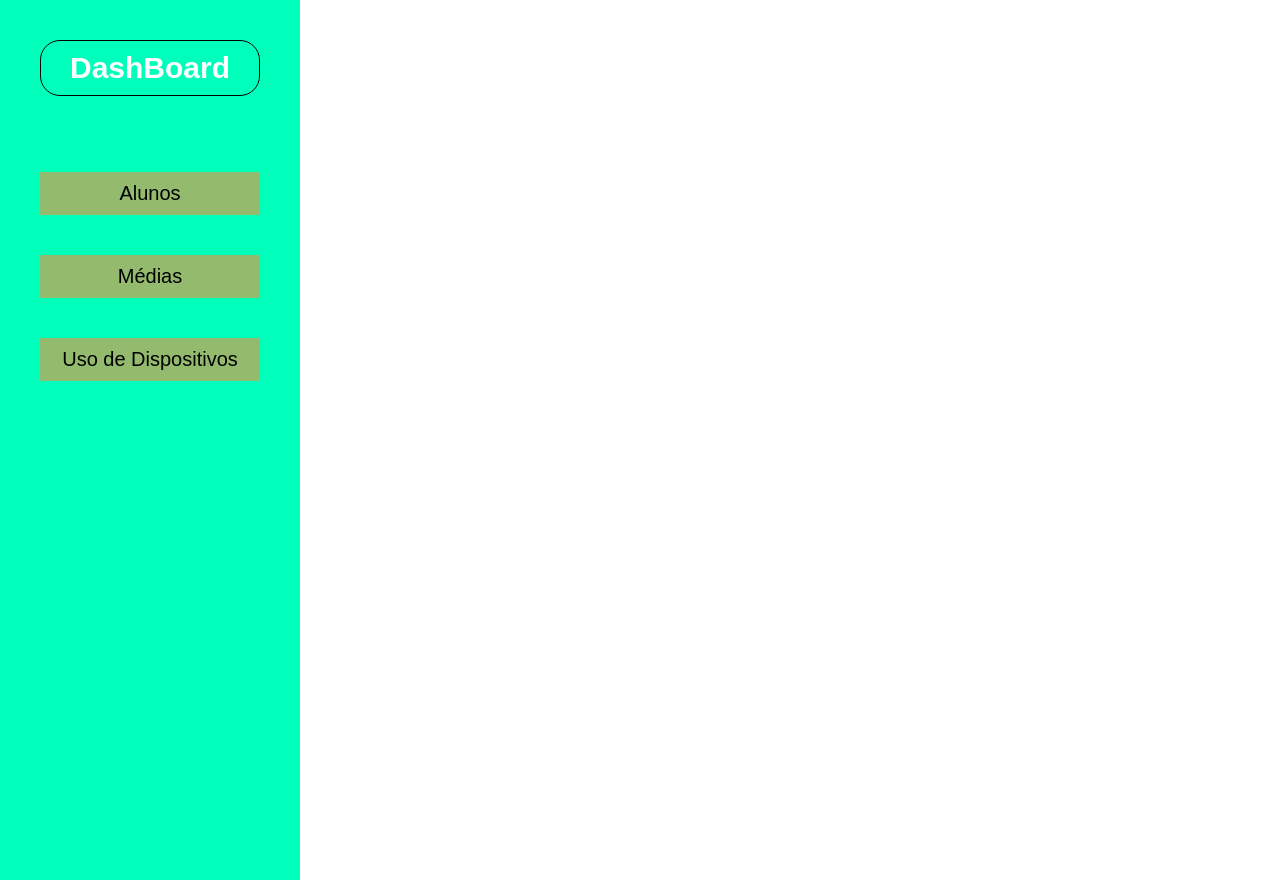
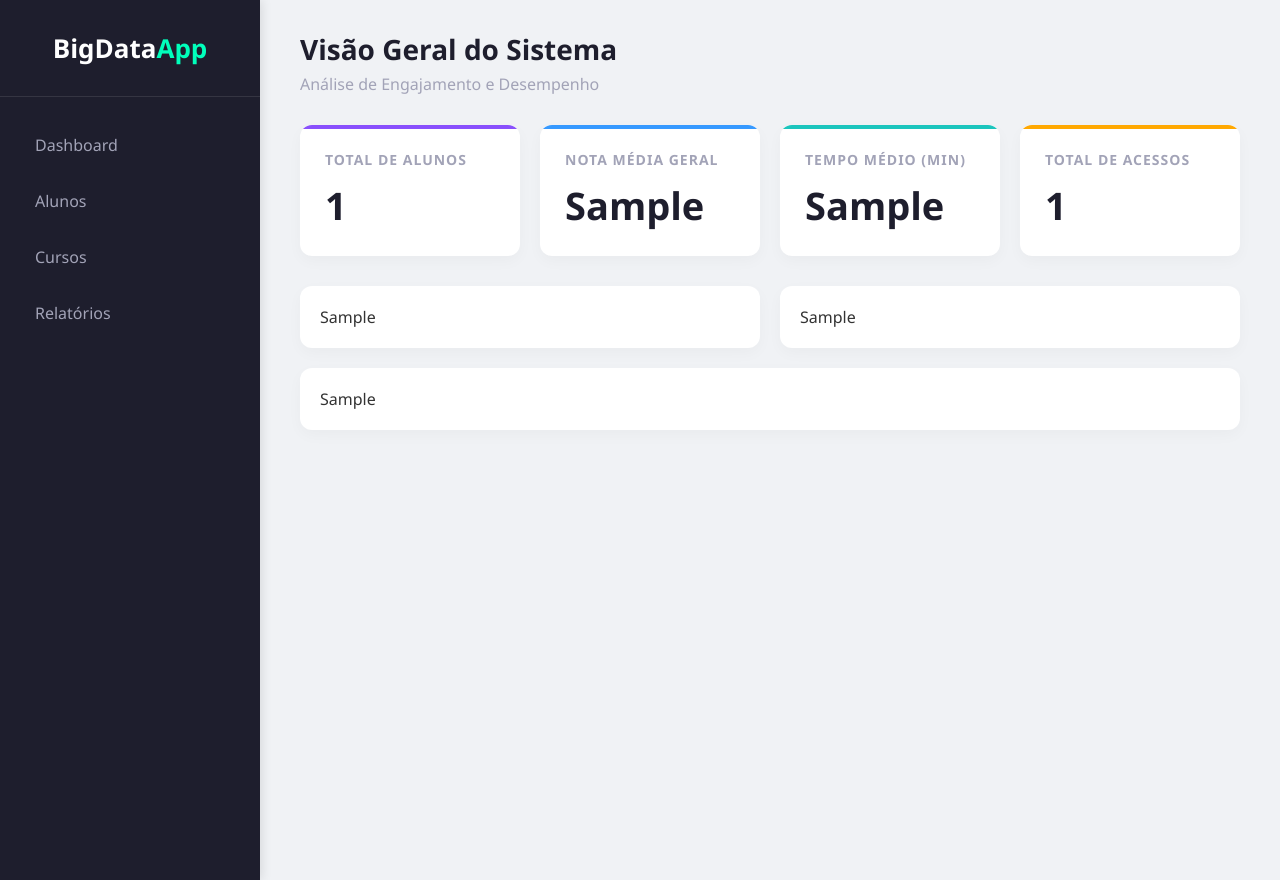
Before and after one commit to Victordemelo/dataAnalysisProjects, a Django app: template app_analise/templates/index.html in a window 1280 px wide. Run offline with Django 4.2, Linux system fonts and the light colour scheme; the template is opened without the code that fills it: most values are stand-ins (such as "Sample title", 1, 10 or a date in 2020).

Commit message:
Feat: ajuste no html e css do projeto.

```diff
--- a/app_analise/static/style.css
+++ b/app_analise/static/style.css
@@ -1,55 +1,188 @@
-body {
-    margin: 0;
-    padding: 0;
-    font-family: Arial, sans-serif;
+/* RESET */
+
+*{
+margin:0;
+padding:0;
+box-sizing:border-box;
+font-family:'Segoe UI', Roboto, Helvetica, Arial, sans-serif;
 }
 
-a {
-    text-decoration: none;
-    color: #007bff;
-}
-
-.container {
-    display: flex;
-    min-height: 100vh;
-}
-
-.navbar {
-    display: flex;
-    background-color: #00ffbb;
-    color: #fff;
-    position: fixed;
-    flex-direction: column;
-    width: 300px;
-    height: 100%;
-    padding-top: 20px;
-}
-
-.navbar h1 {
-    margin: 20px 40px;
-    padding: 10px;
-    font-size: 30px;
-    text-align: center;
-    border: 1px solid #000000;
-    border-radius: 20px;
-}
-
-ul {
-    list-style-type: none;
-    color: black;
-    padding: 0;
+body{
+background-color:#f0f2f5;
+color:#333;
+display:flex;
 }
 
 a{
-    color: black;
-    text-decoration: none;
+text-decoration:none;
 }
 
-li {
-    display: flex;
-    justify-content: center;
-    background-color: rgb(148, 186, 110);
-    font-size: 20px;
-    margin: 40px 40px;
-    padding: 10px 0px;
+
+/* SIDEBAR */
+
+.navbar{
+background-color:#1e1e2d;
+color:#fff;
+position:fixed;
+flex-direction:column;
+width:260px;
+height:100vh;
+box-shadow:2px 0 10px rgba(0,0,0,0.1);
 }
+
+.logo{
+padding:30px 20px;
+text-align:center;
+border-bottom:1px solid rgba(255,255,255,0.1);
+margin-bottom:20px;
+}
+
+.logo h1{
+font-size:26px;
+color:#fff;
+font-weight:700;
+}
+
+.logo span{
+color:#00ffbb;
+}
+
+.nav-links{
+list-style:none;
+}
+
+.nav-links li{
+padding:5px 20px;
+}
+
+.nav-links a{
+display:block;
+color:#a2a3b7;
+font-size:16px;
+padding:12px 15px;
+border-radius:8px;
+transition:all 0.3s ease;
+}
+
+.nav-links a:hover{
+background-color:#2b2b40;
+color:#00ffbb;
+transform:translateX(5px);
+}
+
+
+/* CONTEÚDO */
+
+.main-content{
+margin-left:260px;
+padding:30px 40px;
+width:calc(100% - 260px);
+max-width:1600px;
+}
+
+.top-header{
+margin-bottom:30px;
+}
+
+.top-header h2{
+font-size:28px;
+color:#1e1e2d;
+}
+
+.top-header p{
+color:#a2a3b7;
+margin-top:5px;
+}
+
+
+/* CARDS */
+
+.cards-grid{
+display:grid;
+grid-template-columns:repeat(auto-fit, minmax(220px,1fr));
+gap:20px;
+margin-bottom:30px;
+width:100%;
+}
+
+.card{
+background-color:#fff;
+padding:25px;
+border-radius:12px;
+box-shadow:0 5px 15px rgba(0,0,0,0.03);
+position:relative;
+overflow:hidden;
+transition:transform 0.3s ease;
+}
+
+.card:hover{
+transform:translateY(-5px);
+}
+
+.card h3{
+font-size:14px;
+color:#a2a3b7;
+text-transform:uppercase;
+letter-spacing:1px;
+margin-bottom:10px;
+}
+
+.card .valor{
+font-size:38px;
+font-weight:700;
+color:#1e1e2d;
+}
+
+
+/* LINHA COLORIDA NO CARD */
+
+.card::before{
+content:'';
+position:absolute;
+top:0;
+left:0;
+width:100%;
+height:4px;
+}
+
+.card-purple::before{
+background:#8950fc;
+}
+
+.card-blue::before{
+background:#3699ff;
+}
+
+.card-green::before{
+background:#1bc5bd;
+}
+
+.card-orange::before{
+background:#ffa800;
+}
+
+
+/* GRÁFICOS */
+
+.charts-area{
+display:grid;
+grid-template-columns:1fr 1fr;
+gap:20px;
+}
+
+.chart-box{
+background:#fff;
+padding:20px;
+border-radius:12px;
+box-shadow:0 5px 15px rgba(0,0,0,0.03);
+}
+
+.chart-full{
+grid-column:1 / -1;
+}
+
+/* TABELAS AJAX */
+
+#relatorio_alunos, #relatorio_cursos, #relatorio_tempo_uso{
+    display: none;
+}
--- a/app_analise/templates/index.html
+++ b/app_analise/templates/index.html
@@ -5,28 +5,165 @@
 <head>
     <meta charset="UTF-8">
     <meta name="viewport" content="width=device-width, initial-scale=1.0">
-    <title>Projeto Dashbord</title>
+    <title>Analytics Dashboard | Gestão de Conhecimento</title>
+
     <link rel="stylesheet" href="{% static 'style.css' %}">
 </head>
 
 <body>
 
-    <header>
-        <div class="container">
-            <nav class="navbar">
-                <h1>DashBoard</h1>
-                <ul class="nav-links">
-                    <li><a href="#">Alunos</a></li>
-                    <li><a href="#">Médias </a></li>
-                    <li><a href="#">Uso de Dispositivos</a></li>
-                </ul>
-            </nav>
+    <!-- SIDEBAR -->
+    <nav class="navbar">
+
+        <div class="logo">
+            <h1>BigData<span>App</span></h1>
         </div>
-    </header>
 
-    <main></main>
+        <ul class="nav-links">
+            <li><a href="#">Dashboard</a></li>
+            <li><a href="#relatorio_alunos">Alunos</a></li>
+            <li><a href="#relatorio_cursos">Cursos</a></li>
+            <li><a href="#relatorio_tempo_uso">Relatórios</a></li>
+        </ul>
 
-    <script src="{% static 'script.js' %}"></script</script>
+    </nav>
+
+
+    <!-- CONTEÚDO PRINCIPAL -->
+    <main class="main-content">
+
+        <header class="top-header">
+
+            <div>
+                <h2>Visão Geral do Sistema</h2>
+                <p>Análise de Engajamento e Desempenho</p>
+            </div>
+
+        </header>
+
+
+        <!-- CARDS -->
+        <section class="cards-grid">
+
+            <div class="card card-purple">
+                <h3>Total de Alunos</h3>
+                <p class="valor">{{ total_alunos }}</p>
+            </div>
+
+            <div class="card card-blue">
+                <h3>Nota Média Geral</h3>
+                <p class="valor">{{ nota_media }}</p>
+            </div>
+
+            <div class="card card-green">
+                <h3>Tempo Médio (min)</h3>
+                <p class="valor">{{ tempo_medio }}</p>
+            </div>
+
+            <div class="card card-orange">
+                <h3>Total de Acessos</h3>
+                <p class="valor">{{ total_acessos }}</p>
+            </div>
+
+        </section>
+
+        <!-- GRÁFICOS -->
+        <section class="charts-area">
+
+            <div class="chart-box">
+                {{ grafico_cursos|safe }}
+            </div>
+
+            <div class="chart-box">
+                {{ grafico_disp|safe }}
+            </div>
+
+            <div class="chart-box chart-full">
+                {{ grafico_engajamento|safe }}
+            </div>
+        </section>
+    </main>
+
+
+
+    <!-- RELATÓRIOS em AJAX-->
+    <section id="relatorio_alunos">
+        <div>
+            <h2>Relatórios de Alunos</h2><br>
+            <p>Aqui é alguns dados rapidos que podemos obter através dos relatórios dos alunos</p>
+        </div> <br><br>
+        <div>
+            <table>
+                <thead>
+                    <tr>
+                        <th>Idade</th>
+                        <th>Curso</th>
+                        <th>Região</th>
+                    </tr>
+                </thead>
+                <tbody>
+                    <tr>
+                        <td id="aluno_idade"></td>
+                        <td id="aluno_curso"></td>
+                        <td id="aluno_regiao"></td>
+                    </tr>
+                </tbody>
+            </table>
+        </div>
+    </section>
+
+    <section id="relatorio_cursos">
+        <div>
+            <h2>Relatórios de Cursos</h2><br>
+            <p>Aqui é alguns dados rapidos que podemos obter através dos relatórios dos cursos</p>
+        </div> <br><br>
+        <div>
+            <table>
+                <thead>
+                    <tr>
+                        <th>Média de Nota</th>
+                        <th>Classificação de desempenho</th>
+                        <th>Engajamento do Curso</th>
+                    </tr>
+                </thead>
+                <tbody>
+                    <tr>
+                        <td id="curso_nota"></td>
+                        <td id="curso_classificacao"></td>
+                        <td id="curso_engajamento"></td>
+                    </tr>
+                </tbody>
+            </table>
+        </div>
+    </section>
+
+    <section id="relatorio_tempo_uso">
+        <div>
+            <h2>Relatórios de Tempo de Uso de Internet</h2><br>
+            <p>Aqui é alguns dados rapidos que podemos obter através dos relatórios de uso do celular e internet, tanto para pesquisa, quanto para interatividade.</p>
+        </div> <br><br>
+        <div>
+            <table>
+                <thead>
+                    <tr>
+                        <th>Dispositivo</th>
+                        <th>Tempo de uso</th>
+                        <th>Ultim utilização</th>
+                        <th>Data do acesso</th>
+                    </tr>
+                </thead>
+                <tbody>
+                    <tr>
+                        <td id="tempo_uso_dispositivo"></td>
+                        <td id="tempo_uso_tempo_uso"></td>
+                        <td id="tempo_uso_ultimo_uso"></td>
+                        <td id="tempo_uso_data_acesso"></td>
+                    </tr>
+                </tbody>
+            </table>
+        </div>
+    </section>
+
 </body>
 
 </html>
```
